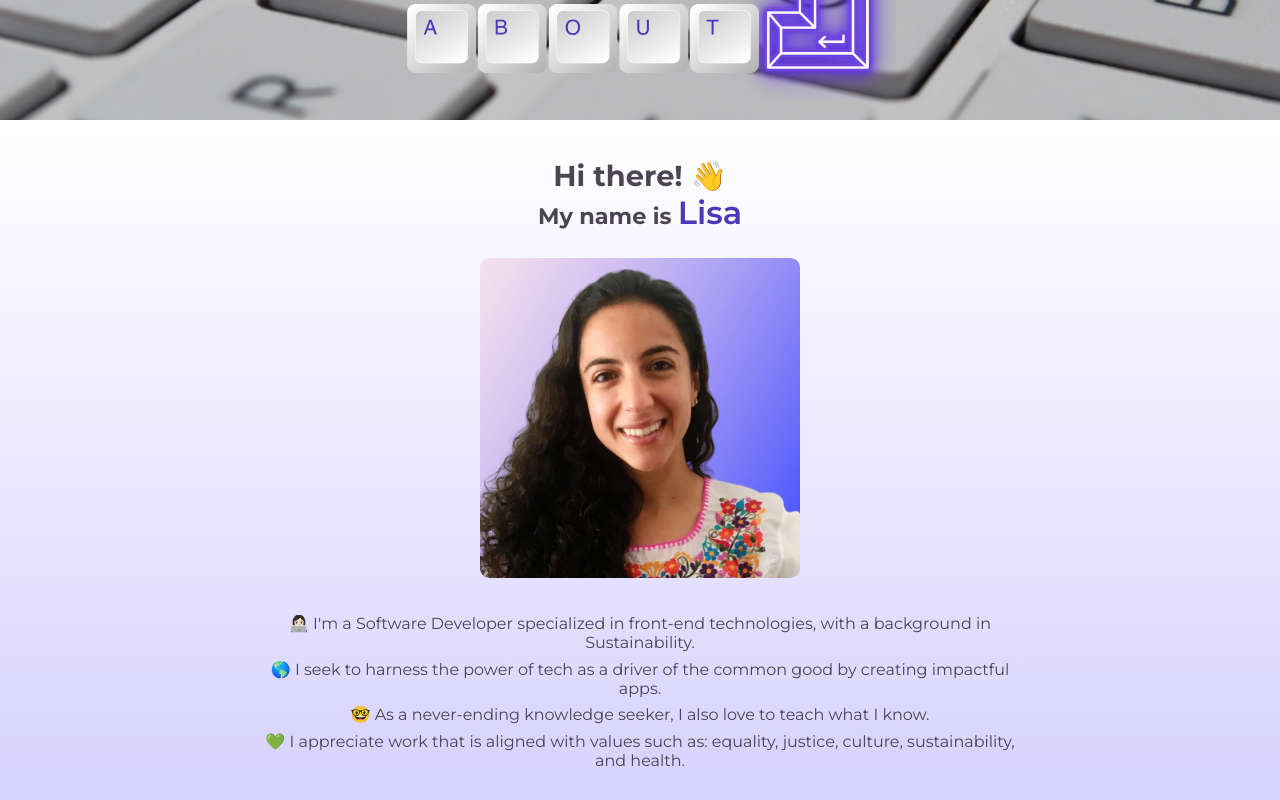
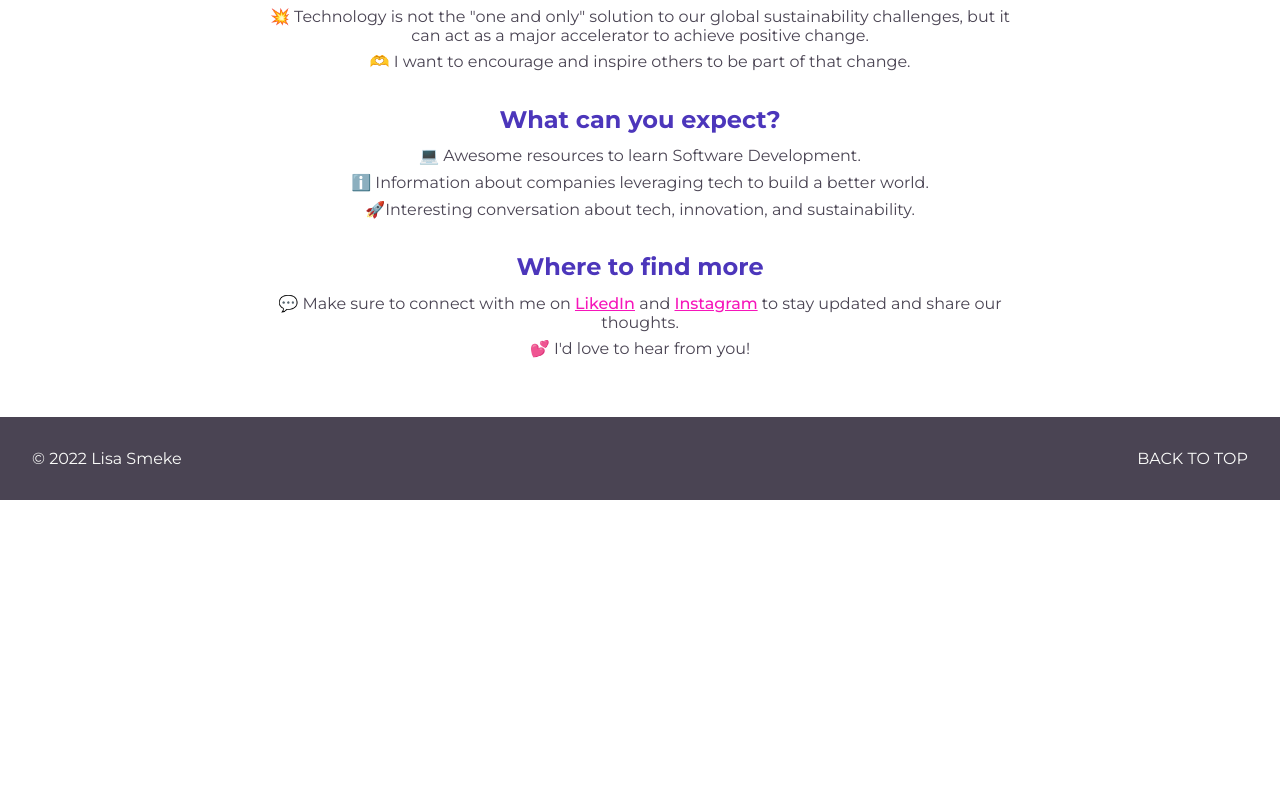
Before and after one commit to LisaSmeke/React-Project, a React (Create React App) app in the folder my-app/: page /about in a window 1280 px wide. Shown: the part 960-1760 px from the top of the page. After the commit the page ends 1460 px from the top, so only its background shows below. Built offline with nearby package versions, Linux system fonts and the light colour scheme.

Commit message:
Update About styles

```diff
--- a/my-app/src/components/Footer/Footer.module.css
+++ b/my-app/src/components/Footer/Footer.module.css
@@ -19,5 +19,5 @@
 }
 
 .footer-container a:hover {
-  color: var(--highlight-purple);
+  color: var(--highlight-yellow);
 }
--- a/my-app/src/components/pages/About/About.module.css
+++ b/my-app/src/components/pages/About/About.module.css
@@ -4,13 +4,12 @@
   text-align: center;
 }
 .about-body {
-  padding-top: 0;
-  background-image: linear-gradient(to top, #b9b4ff, #ccc6ff, #ded9ff, #efecff, #ffffff);
+  /* padding-top: 0; */
+  /* background-image: linear-gradient(to top, #b9b4ff, #ccc6ff, #ded9ff, #efecff, #ffffff); */
   color: var(--dark-text-color);
   padding-bottom: 4%;
 }
 .about-header-container {
-  margin-top: 800px;
   background-image: url('../keyboard.jpg');
   background-color: var(--main-ic-color);
   background-position: center;
@@ -30,11 +29,11 @@
 .name {
   font-weight: 600;
   font-size: 2rem;
-  color: var(--main-ic-color);
+  color: var(--highlight-pink);
 }
 .profile {
-  width: 25%;
-  border-radius: 3%;
+  width: 22%;
+  border-radius: 8%;
   margin-top: 1%;
   margin-bottom: 1%;
 }
@@ -66,10 +65,10 @@
   padding-bottom: 1%;
 }
 .intro-text a {
-  color: var(--dark-text-color);
+  color: var(--highlight-pink);
   cursor: pointer;
   font-weight: 500;
 }
 .intro-text a:hover {
-  opacity: 0.5;
+  opacity: 0.6;
 }
```
